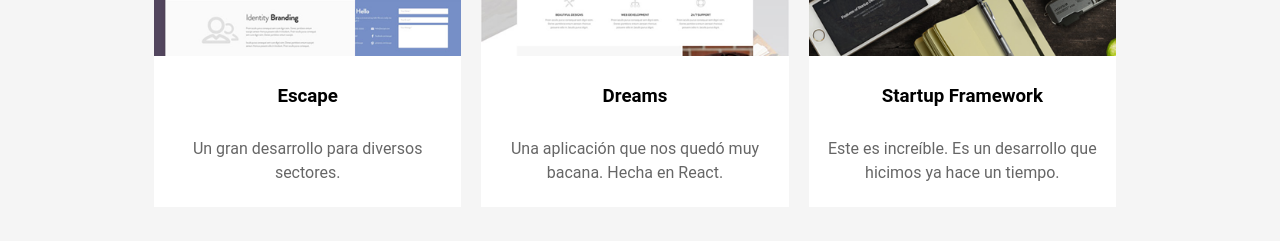
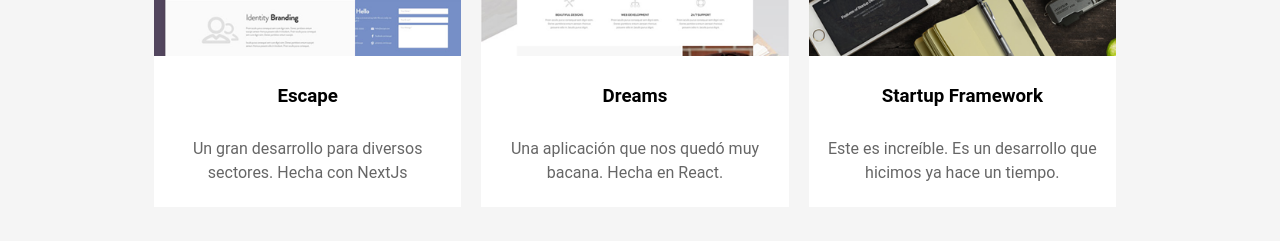
Before and after one commit to jfernand196/lab-corp, a React (Create React App) app: page / in a window 1280 px wide. Shown: the part 3020-3261 px from the top of the page. Built offline with nearby package versions, Linux system fonts and the light colour scheme.

Commit message:
add next js project

```diff
--- a/src/App.js
+++ b/src/App.js
@@ -113,7 +113,7 @@ const App = () => {
             <div className="box">
                 <img src="escape.png" alt="Escape"/>
                 <h3>Escape</h3>
-                <p>Un gran desarrollo para diversos sectores.</p>
+                <p>Un gran desarrollo para diversos sectores. Hecha con NextJs</p>
             </div>
             <div className="box">
                 <img src="dreams.png" alt="Dreams"/>
```
